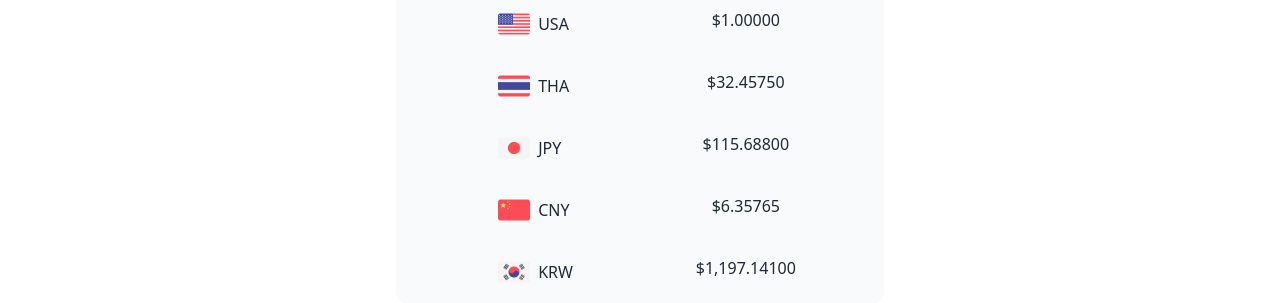
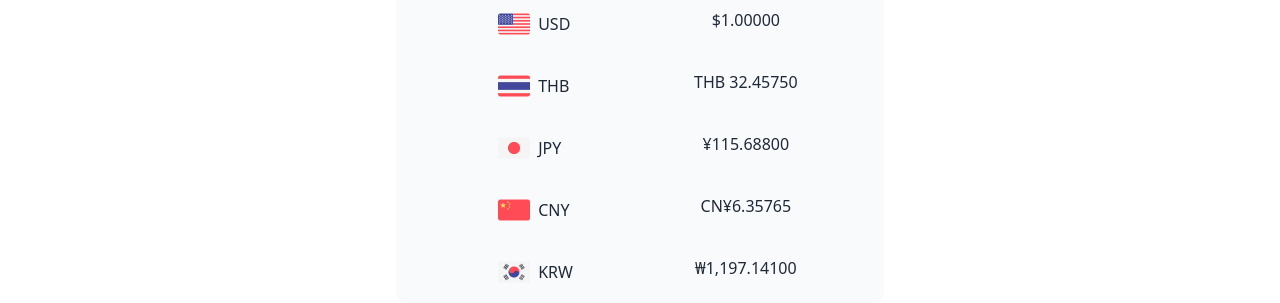
Before and after one commit to jirasin-c/mod-exchange, a Vue app: page / in a window 1280 px wide. Shown: the part 588-891 px from the top of the page. Built offline with nearby package versions, Linux system fonts and the light colour scheme; what vue-sweetalert2 would draw is missing.

Commit message:
change format

```diff
--- a/src/App.vue
+++ b/src/App.vue
@@ -4,12 +4,12 @@ import Swal from "sweetalert2";
 
 const baseUSD = reactive([
   {
-    name: "USA",
+    name: "USD",
     rate: 1,
     img: "images/USA.png",
   },
   {
-    name: "THA",
+    name: "THB",
     rate: 32.4575,
     img: "images/THB.png",
   },
@@ -192,7 +192,7 @@ const showCrypto = () => (isToggle.value = !isToggle.value);
           {{
             new Intl.NumberFormat("en-US", {
               style: "currency",
-              currency: "USD",
+              currency: `${value.name}`,
               minimumFractionDigits: 5,
             }).format(value.rate)
           }}
```
